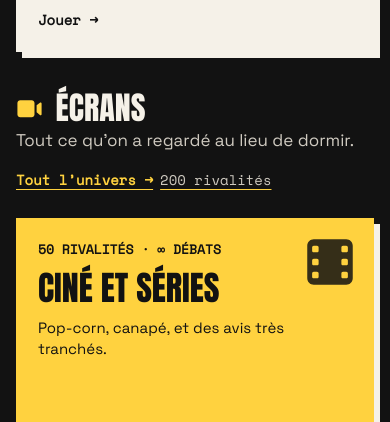
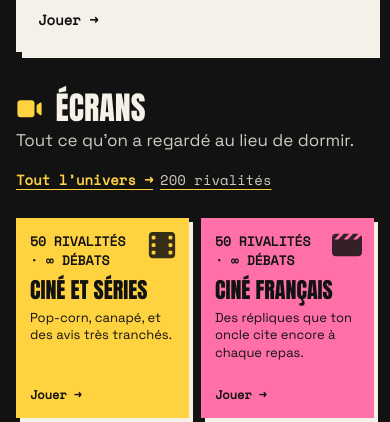
Before and after one commit to MZA-code/484, an Astro site: page / in a window 390 px wide. Shown: the part 678-1100 px from the top of the page. Built offline with nearby package versions, Linux system fonts and the light colour scheme; Astro itself is replaced by a stand-in of ours.

Commit message:
feat: v1.0.0 in the footer, fixed category grid, trimmed projects
- footer shows the version from package.json (now 1.0.0)
- home category grid: always 4 columns, 2 on mobile; compact cards below 1100px
- projects page: remove Rondo and Les réserves

Co-Authored-By: Claude Opus 5.5 <noreply@anthropic.com>

```diff
--- a/content/ui-texts.fr.json
+++ b/content/ui-texts.fr.json
@@ -200,7 +200,8 @@
       "mentions": "Mentions légales",
       "privacy": "Confidentialité",
       "accessibility": "Accessibilité : partiellement conforme"
-    }
+    },
+    "version": "Version {version}"
   },
   "projectsPage": {
     "title": "Mes autres projets",
@@ -235,20 +236,6 @@
       "text": "D’après Invasion Los Angeles (1988) : chausse-les, et les publicités révèlent enfin leur vrai message.",
       "url": "https://github.com/MZA-code/truth-glasses",
       "cta": "GitHub"
-    },
-    {
-      "kind": "MATÉRIEL · 2026",
-      "title": "Rondo",
-      "text": "Compteur moto open source sur écran rond ESP32-S3, avec GPS. Conçu pour une KDX 125 préparée rallye.",
-      "url": "https://github.com/MZA-code/rondo",
-      "cta": "GitHub"
-    },
-    {
-      "kind": "ET LE RESTE",
-      "title": "Les réserves",
-      "text": "Prototypes, essais et projets en cours dorment sur GitHub.",
-      "url": "https://github.com/MZA-code",
-      "cta": "github.com/MZA-code"
     }
   ],
   "pages": {
--- a/package.json
+++ b/package.json
@@ -1,6 +1,6 @@
 {
   "name": "484-duels",
-  "version": "0.0.0",
+  "version": "1.0.0",
   "private": true,
   "description": "Lequel tu préfères ? Duels infinis entre icônes de la pop culture.",
   "type": "module",
--- a/src/data/schema.ts
+++ b/src/data/schema.ts
@@ -341,6 +341,8 @@ export const UiTextsSchema = z.object({
     projects: text,
     hallOfFame: text,
     disclaimer: text,
+    /** Numéro de version (celui de package.json). */
+    version: template('version'),
     giphy: z.object({ label: text, url: z.url() }),
     legal: z.object({
       label: text,
--- a/src/layouts/BaseLayout.astro
+++ b/src/layouts/BaseLayout.astro
@@ -4,7 +4,9 @@
  * Tous les textes viennent de `content/ui-texts.fr.json`.
  */
 import '../styles/global.css';
+import { version } from '../../package.json';
 import { ui } from '../data/content';
+import { formatText } from '../lib/format';
 import { OG_HEIGHT, OG_WIDTH, ogImagePath } from '../lib/og-path';
 import { serializeJsonLd } from '../lib/seo';
 
@@ -136,6 +138,7 @@ const imageUrl = new URL(image, Astro.site ?? Astro.url).href;
       <a class="footer-giphy" href={ui.footer.giphy.url} rel="noopener" target="_blank">
         {ui.footer.giphy.label}
       </a>
+      <p class="footer-version">{formatText(ui.footer.version, { version })}</p>
       <slot name="footer" />
     </footer>
     <script is:inline>
@@ -336,4 +339,9 @@ const imageUrl = new URL(image, Astro.site ?? Astro.url).href;
   .footer-giphy:hover {
     color: var(--fg);
   }
+
+  .footer-version {
+    margin: 0;
+    font-size: 0.75rem;
+  }
 </style>
--- a/src/pages/index.astro
+++ b/src/pages/index.astro
@@ -226,9 +226,10 @@ const sections = universes.map((u) => ({
     font-weight: 400;
   }
 
+  /* Toujours 4 colonnes (2 sur mobile), quel que soit le nombre de catégories de l'univers. */
   .theme-grid {
     display: grid;
-    grid-template-columns: repeat(auto-fit, minmax(min(100%, 210px), 1fr));
+    grid-template-columns: repeat(4, minmax(0, 1fr));
     gap: 16px;
     margin: 0;
     padding: 0;
@@ -368,6 +369,7 @@ const sections = universes.map((u) => ({
     font-size: 2.125rem;
     line-height: 1;
     text-transform: uppercase;
+    overflow-wrap: break-word;
   }
 
   .theme-tagline {
@@ -383,6 +385,74 @@ const sections = universes.map((u) => ({
     font-weight: 700;
   }
 
+  /* Tablette et mobile : cartes compactes (icône réduite, le nom passe sous l'icône). */
+  @media (max-width: 1100px) {
+    .theme-grid .theme-card {
+      gap: 8px;
+      padding: 16px;
+    }
+
+    .theme-grid .theme-card :global(.theme-icon) {
+      top: 14px;
+      right: 14px;
+      width: 34px;
+      height: 34px;
+    }
+
+    .theme-grid .theme-card .theme-count {
+      min-height: 34px;
+      padding-right: 42px;
+    }
+
+    .theme-grid .theme-card .theme-name {
+      padding-right: 0;
+      font-size: 1.5rem;
+    }
+
+    .theme-grid .theme-tagline {
+      font-size: 0.875rem;
+      line-height: 1.35;
+    }
+  }
+
+  /* Mobile : deux colonnes. */
+  @media (max-width: 720px) {
+    .theme-grid {
+      grid-template-columns: repeat(2, minmax(0, 1fr));
+      gap: 12px;
+    }
+
+    .theme-grid .theme-card {
+      min-height: 200px;
+      padding: 14px;
+      box-shadow: 4px 4px 0 var(--fg);
+    }
+
+    .theme-grid .theme-card :global(.theme-icon) {
+      top: 12px;
+      right: 12px;
+      width: 30px;
+      height: 30px;
+    }
+
+    .theme-grid .theme-card .theme-count {
+      min-height: 30px;
+      padding-right: 36px;
+    }
+
+    .theme-grid .theme-card .theme-name {
+      font-size: 1.375rem;
+    }
+
+    .theme-grid .theme-tagline {
+      font-size: 0.8125rem;
+    }
+
+    .theme-grid .theme-play {
+      font-size: 0.75rem;
+    }
+  }
+
   .footnote {
     animation: rise-in 700ms var(--ease-out) 1000ms backwards;
     color: var(--fg-muted);
```
